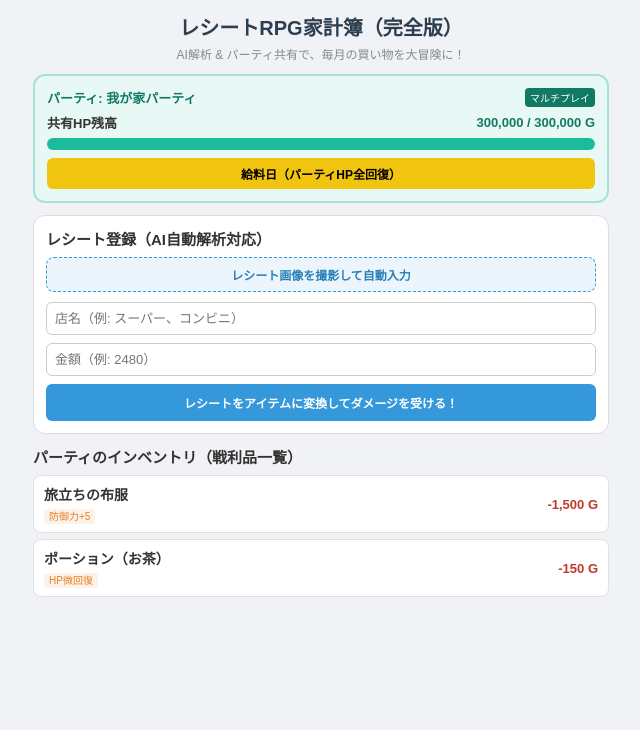
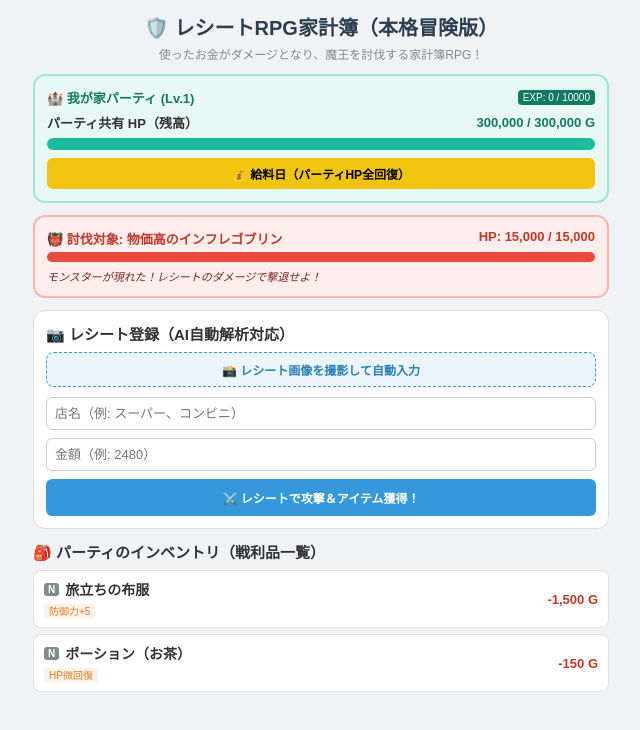
Before and after one commit to desrow9999-lang/receipt-rpg-app, a Next.js app: page / in a window 1280 px wide. Shown: the top 730 px of the page, without its empty margins (319-959 px from the left). Built offline with nearby package versions, Linux system fonts and the light colour scheme; no server answers.

Commit message:
Update page.tsx

```diff
--- a/app/page.tsx
+++ b/app/page.tsx
@@ -6,37 +6,104 @@ const supabaseUrl = process.env.NEXT_PUBLIC_SUPABASE_URL || 'https://placeholder
 const supabaseAnonKey = process.env.NEXT_PUBLIC_SUPABASE_ANON_KEY || 'placeholder-key';
 const supabase = createClient(supabaseUrl, supabaseAnonKey);
 
+interface Item {
+  name: string;
+  type: 'weapon' | 'armor' | 'potion';
+  price: number;
+  bonus: string;
+  rarity: 'N' | 'R' | 'SR' | 'SSR';
+}
+
+interface Monster {
+  name: string;
+  hp: number;
+  maxHp: number;
+  reward: string;
+}
+
 export default function ReceiptRpgApp() {
   const [hp, setHp] = useState<number>(300000);
   const [maxHp] = useState<number>(300000);
+  const [level, setLevel] = useState<number>(1);
+  const [exp, setExp] = useState<number>(0);
+  const [nextExp, setNextExp] = useState<number>(10000);
+
   const [storeName, setStoreName] = useState<string>('');
   const [amount, setAmount] = useState<string>('');
   const [partyName] = useState<string>('我が家パーティ');
-  const [items, setItems] = useState<Array<{ name: string; type: string; price: number; bonus: string }>>([
-    { name: '旅立ちの布服', type: 'armor', price: 1500, bonus: '防御力+5' },
-    { name: 'ポーション（お茶）', type: 'potion', price: 150, bonus: 'HP微回復' },
+
+  const [items, setItems] = useState<Item[]>([
+    { name: '旅立ちの布服', type: 'armor', price: 1500, bonus: '防御力+5', rarity: 'N' },
+    { name: 'ポーション（お茶）', type: 'potion', price: 150, bonus: 'HP微回復', rarity: 'N' },
   ]);
+
+  const [monster, setMonster] = useState<Monster>({
+    name: '物価高のインフレゴブリン',
+    hp: 15000,
+    maxHp: 15000,
+    reward: '討伐報酬: モチベーション+100',
+  });
+
   const [isAiProcessing, setIsAiProcessing] = useState<boolean>(false);
+  const [battleLog, setBattleLog] = useState<string>('モンスターが現れた！レシートのダメージで撃退せよ！');
 
   const handleAddReceipt = (e: React.FormEvent) => {
     e.preventDefault();
     const cost = parseInt(amount, 10);
     if (isNaN(cost) || cost <= 0) return;
 
+    // HP（残高）減少
     const nextHp = Math.max(0, hp - cost);
     setHp(nextHp);
 
-    let generatedItem = {
-      name: storeName ? `${storeName}の戦利品` : '謎の魔石',
-      type: cost > 5000 ? 'weapon' : cost > 1000 ? 'armor' : 'potion',
+    // 経験値獲得（金額の10%がEXPになる）
+    const gainedExp = Math.floor(cost * 0.1);
+    let currentExp = exp + gainedExp;
+    let currentLevel = level;
+    let nextLevelExp = nextExp;
+
+    if (currentExp >= nextLevelExp) {
+      currentLevel += 1;
+      currentExp -= nextLevelExp;
+      nextLevelExp = Math.floor(nextLevelExp * 1.5);
+      alert(`🎉 レベルアップ！ パーティが Lv.${currentLevel} になった！`);
+    }
+
+    setLevel(currentLevel);
+    setExp(currentExp);
+    setNextExp(nextLevelExp);
+
+    // アイテム自動生成（レアリティ判定）
+    const rarity: 'N' | 'R' | 'SR' | 'SSR' = cost > 30000 ? 'SSR' : cost > 10000 ? 'SR' : cost > 3000 ? 'R' : 'N';
+    const type = cost > 10000 ? 'weapon' : cost > 3000 ? 'armor' : 'potion';
+
+    let generatedItem: Item = {
+      name: storeName ? `${storeName}の戦利品` : '謎の宝箱',
+      type,
       price: cost,
-      bonus: cost > 5000 ? `攻撃力+${Math.floor(cost / 200)}` : `防御力+${Math.floor(cost / 300)}`,
+      bonus: type === 'weapon' ? `攻撃力+${Math.floor(cost / 100)}` : type === 'armor' ? `防御力+${Math.floor(cost / 150)}` : `HP回復+${cost}`,
+      rarity,
     };
 
     setItems([generatedItem, ...items]);
+
+    // モンスターへのダメージ処理
+    let newMonsterHp = monster.hp - cost;
+    if (newMonsterHp <= 0) {
+      setBattleLog(`✨ ${monster.name} を討伐した！ ${monster.reward}`);
+      setMonster({
+        name: '浪費の魔王グリード',
+        hp: 50000,
+        maxHp: 50000,
+        reward: '討伐報酬: 宝箱ドロップ率アップ',
+      });
+    } else {
+      setMonster({ ...monster, hp: newMonsterHp });
+      setBattleLog(`⚔️ ${storeName || '買い物'}の攻撃！ ${monster.name} に ${cost.toLocaleString()} ダメージを与えた！`);
+    }
+
     setStoreName('');
     setAmount('');
-    alert('討伐完了！ダメージと引き換えに新しい装備を手に入れた！');
   };
 
   const handleAiScan = (e: React.ChangeEvent<HTMLInputElement>) => {
@@ -46,50 +113,73 @@ export default function ReceiptRpgApp() {
     setIsAiProcessing(true);
     setTimeout(() => {
       setStoreName('冒険者ギルド前スーパー');
-      setAmount('2480');
+      setAmount('4800');
       setIsAiProcessing(false);
-      alert('AI画像解析完了！レシートから店名と金額を自動抽出しました！');
+      alert('🔮 AI画像解析完了！レシートから店名と金額を自動抽出しました！');
     }, 1500);
   };
 
   const handleSalaryReset = () => {
     setHp(maxHp);
-    alert('給料日イベント発動！パーティ全体のHP（所持金）が全回復しました！');
+    alert('💰 給料日イベント発動！パーティ全体のHP（所持金）が全回復しました！');
+  };
+
+  const rarityColor = (r: 'N' | 'R' | 'SR' | 'SSR') => {
+    switch (r) {
+      case 'SSR': return '#f39c12';
+      case 'SR': return '#9b59b6';
+      case 'R': return '#3498db';
+      default: return '#7f8c8d';
+    }
   };
 
   return (
     <main style={{ padding: '12px', maxWidth: '600px', margin: '0 auto', fontFamily: 'sans-serif', color: '#333', boxSizing: 'border-box' }}>
       <header style={{ textAlign: 'center', marginBottom: '12px' }}>
-        <h1 style={{ fontSize: '20px', color: '#2c3e50', margin: '0 0 4px 0' }}>レシートRPG家計簿（完全版）</h1>
-        <p style={{ fontSize: '12px', color: '#7f8c8d', margin: 0 }}>AI解析 & パーティ共有で、毎月の買い物を大冒険に！</p>
+        <h1 style={{ fontSize: '20px', color: '#2c3e50', margin: '0 0 4px 0' }}>🛡️ レシートRPG家計簿（本格冒険版）</h1>
+        <p style={{ fontSize: '12px', color: '#7f8c8d', margin: 0 }}>使ったお金がダメージとなり、魔王を討伐する家計簿RPG！</p>
       </header>
 
+      {/* ステータスセクション */}
       <section style={{ background: '#e8f8f5', border: '2px solid #a3e4d7', borderRadius: '12px', padding: '12px', marginBottom: '12px' }}>
-        <div style={{ display: 'flex', justifyContent: 'space-between', alignItems: 'center', marginBottom: '6px', gap: '4px' }}>
-          <span style={{ fontWeight: 'bold', color: '#117a65', fontSize: '13px', overflow: 'hidden', textOverflow: 'ellipsis', whiteSpace: 'nowrap' }}>パーティ: {partyName}</span>
-          <span style={{ fontSize: '10px', background: '#117a65', color: '#fff', padding: '2px 5px', borderRadius: '4px', whiteSpace: 'nowrap' }}>マルチプレイ</span>
+        <div style={{ display: 'flex', justifyContent: 'space-between', alignItems: 'center', marginBottom: '6px' }}>
+          <span style={{ fontWeight: 'bold', color: '#117a65', fontSize: '13px' }}>🏰 {partyName} (Lv.{level})</span>
+          <span style={{ fontSize: '10px', background: '#117a65', color: '#fff', padding: '2px 5px', borderRadius: '4px' }}>EXP: {exp} / {nextExp}</span>
         </div>
         <div style={{ display: 'flex', justifyContent: 'space-between', alignItems: 'center', marginBottom: '6px', fontWeight: 'bold', fontSize: '13px' }}>
-          <span style={{ whiteSpace: 'nowrap' }}>共有HP残高</span>
+          <span style={{ whiteSpace: 'nowrap' }}>パーティ共有 HP（残高）</span>
           <span style={{ color: '#117a65', whiteSpace: 'nowrap' }}>{hp.toLocaleString()} / {maxHp.toLocaleString()} G</span>
         </div>
-        <div style={{ width: '100%', background: '#d1f2eb', borderRadius: '8px', height: '12px', overflow: 'hidden' }}>
+        <div style={{ width: '100%', background: '#d1f2eb', borderRadius: '8px', height: '12px', overflow: 'hidden', marginBottom: '8px' }}>
           <div style={{ width: `${(hp / maxHp) * 100}%`, background: hp < 50000 ? '#e74c3c' : '#1abc9c', height: '100%', transition: 'width 0.3s ease' }} />
         </div>
         <button
           onClick={handleSalaryReset}
-          style={{ marginTop: '8px', width: '100%', background: '#f1c40f', border: 'none', padding: '7px', borderRadius: '6px', fontWeight: 'bold', cursor: 'pointer', fontSize: '12px' }}
+          style={{ width: '100%', background: '#f1c40f', border: 'none', padding: '7px', borderRadius: '6px', fontWeight: 'bold', cursor: 'pointer', fontSize: '12px' }}
         >
-          給料日（パーティHP全回復）
+          💰 給料日（パーティHP全回復）
         </button>
       </section>
 
+      {/* モンスターバトルセクション */}
+      <section style={{ background: '#fdedec', border: '2px solid #f5b7b1', borderRadius: '12px', padding: '12px', marginBottom: '12px' }}>
+        <div style={{ display: 'flex', justifyContent: 'space-between', marginBottom: '4px', fontWeight: 'bold', fontSize: '13px', color: '#c0392b' }}>
+          <span>👹 討伐対象: {monster.name}</span>
+          <span>HP: {monster.hp.toLocaleString()} / {monster.maxHp.toLocaleString()}</span>
+        </div>
+        <div style={{ width: '100%', background: '#fadbd8', borderRadius: '8px', height: '10px', overflow: 'hidden', marginBottom: '6px' }}>
+          <div style={{ width: `${Math.max(0, (monster.hp / monster.maxHp) * 100)}%`, background: '#e74c3c', height: '100%', transition: 'width 0.3s ease' }} />
+        </div>
+        <p style={{ fontSize: '11px', color: '#78281f', margin: 0, fontStyle: 'italic' }}>{battleLog}</p>
+      </section>
+
+      {/* レシート登録セクション */}
       <section style={{ background: '#fff', border: '1px solid #ddd', borderRadius: '12px', padding: '12px', marginBottom: '12px' }}>
-        <h2 style={{ fontSize: '15px', margin: '0 0 8px 0' }}>レシート登録（AI自動解析対応）</h2>
+        <h2 style={{ fontSize: '15px', margin: '0 0 8px 0' }}>📷 レシート登録（AI自動解析対応）</h2>
 
         <div style={{ marginBottom: '10px', background: '#ebf5fb', padding: '8px', borderRadius: '8px', border: '1px dashed #3498db', textAlign: 'center' }}>
           <label style={{ cursor: 'pointer', color: '#2980b9', fontWeight: 'bold', display: 'block', fontSize: '12px' }}>
-            {isAiProcessing ? 'AIがレシートを解析中...' : 'レシート画像を撮影して自動入力'}
+            {isAiProcessing ? '🔮 AIがレシートを解析中...' : '📸 レシート画像を撮影して自動入力'}
             <input type="file" accept="image/*" onChange={handleAiScan} style={{ display: 'none' }} disabled={isAiProcessing} />
           </label>
         </div>
@@ -115,18 +205,22 @@ export default function ReceiptRpgApp() {
             type="submit"
             style={{ background: '#3498db', color: '#fff', border: 'none', padding: '10px', borderRadius: '6px', fontWeight: 'bold', cursor: 'pointer', fontSize: '12px' }}
           >
-            レシートをアイテムに変換してダメージを受ける！
+            ⚔️ レシートで攻撃＆アイテム獲得！
           </button>
         </form>
       </section>
 
+      {/* インベントリセクション */}
       <section>
-        <h2 style={{ fontSize: '15px', margin: '0 0 8px 0' }}>パーティのインベントリ（戦利品一覧）</h2>
+        <h2 style={{ fontSize: '15px', margin: '0 0 8px 0' }}>🎒 パーティのインベントリ（戦利品一覧）</h2>
         <ul style={{ listStyle: 'none', padding: 0, margin: 0, display: 'flex', flexDirection: 'column', gap: '6px' }}>
           {items.map((item, index) => (
             <li key={index} style={{ background: '#fff', border: '1px solid #e0e0e0', borderRadius: '8px', padding: '8px 10px', display: 'flex', justifyContent: 'space-between', alignItems: 'center' }}>
               <div>
-                <strong style={{ display: 'block', fontSize: '14px', marginBottom: '2px' }}>{item.name}</strong>
+                <div style={{ display: 'flex', alignItems: 'center', gap: '6px', marginBottom: '2px' }}>
+                  <span style={{ fontSize: '10px', fontWeight: 'bold', color: '#fff', background: rarityColor(item.rarity), padding: '1px 4px', borderRadius: '3px' }}>{item.rarity}</span>
+                  <strong style={{ fontSize: '14px' }}>{item.name}</strong>
+                </div>
                 <span style={{ fontSize: '10px', color: '#e67e22', background: '#fdf2e9', padding: '2px 5px', borderRadius: '4px' }}>{item.bonus}</span>
               </div>
               <span style={{ fontWeight: 'bold', color: '#c0392b', fontSize: '13px', whiteSpace: 'nowrap' }}>-{item.price.toLocaleString()} G</span>
```
